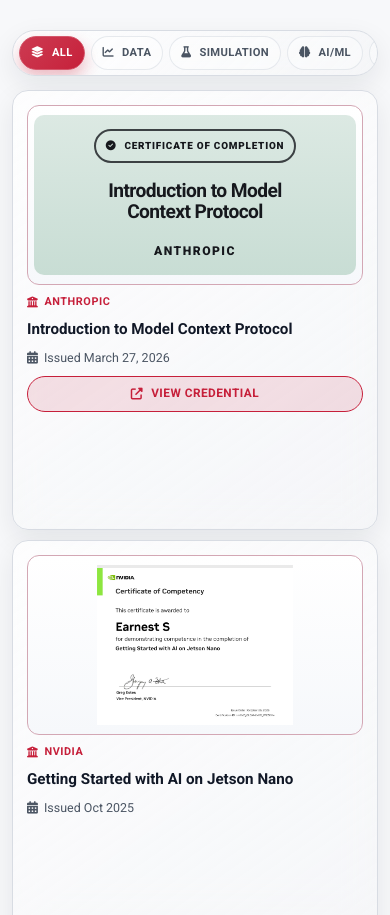
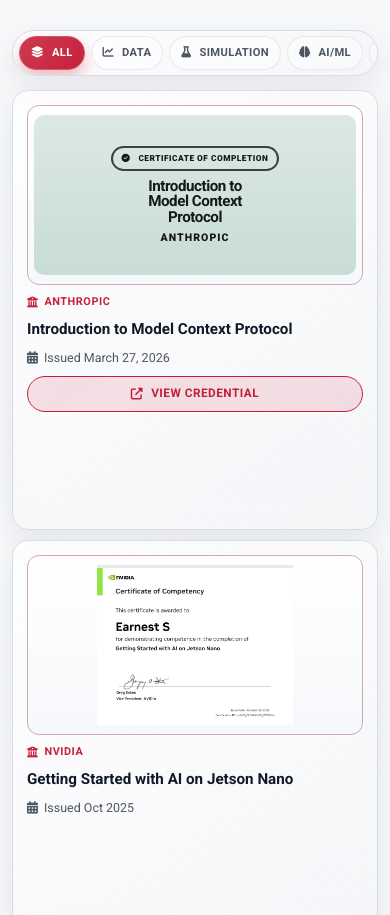
Before and after one commit to earnest-s/Earnest-Portfolio-New, a React (Vite) app: page / in a window 390 px wide. Shown: the part 6632-7547 px from the top of the page. Built offline with nearby package versions, Linux system fonts and the light colour scheme; some icons are missing.

Commit message:
Stable Version 1

```diff
--- a/src/styles/certificates.css
+++ b/src/styles/certificates.css
@@ -108,38 +108,45 @@
   background: linear-gradient(180deg, #dce9e3 0%, #c8ddd4 100%);
   color: #16181d;
   border-radius: 10px;
-  padding: 18px;
+  padding: 12px 14px;
   display: flex;
   flex-direction: column;
-  justify-content: space-between;
+  justify-content: center;
+  align-items: center;
+  gap: 10px;
   text-align: center;
+  overflow: hidden;
 }
 
 .cert-placeholder-badge {
-  align-self: center;
   display: inline-flex;
   align-items: center;
   gap: 8px;
-  padding: 8px 14px;
+  max-width: 100%;
+  padding: 6px 12px;
   border: 2px solid rgba(22, 24, 29, 0.8);
   border-radius: 999px;
-  font-size: 0.7rem;
+  font-size: 0.58rem;
   font-weight: 800;
-  letter-spacing: 0.12em;
+  letter-spacing: 0.08em;
+  line-height: 1;
+  white-space: nowrap;
   text-transform: uppercase;
 }
 
 .cert-placeholder-title {
-  font-size: 1.45rem;
-  line-height: 1.08;
+  max-width: 12ch;
+  font-size: clamp(0.95rem, 1.2vw + 0.55rem, 1.2rem);
+  line-height: 1.02;
   letter-spacing: -0.03em;
   text-wrap: balance;
 }
 
 .cert-placeholder-footer {
-  font-size: 0.88rem;
+  font-size: 0.74rem;
   font-weight: 800;
-  letter-spacing: 0.16em;
+  letter-spacing: 0.18em;
+  line-height: 1;
   text-transform: uppercase;
 }
 
@@ -255,22 +262,23 @@
   }
 
   .cert-thumb-placeholder {
-    padding: 14px;
+    padding: 10px 12px;
+    gap: 8px;
   }
 
   .cert-placeholder-badge {
-    font-size: 0.62rem;
-    padding: 7px 10px;
-    letter-spacing: 0.08em;
+    font-size: 0.52rem;
+    padding: 6px 9px;
+    letter-spacing: 0.06em;
   }
 
   .cert-placeholder-title {
-    font-size: 1.2rem;
+    font-size: 0.95rem;
   }
 
   .cert-placeholder-footer {
-    font-size: 0.76rem;
-    letter-spacing: 0.12em;
+    font-size: 0.66rem;
+    letter-spacing: 0.1em;
   }
 
   .certificate-template-card h3 {
```
